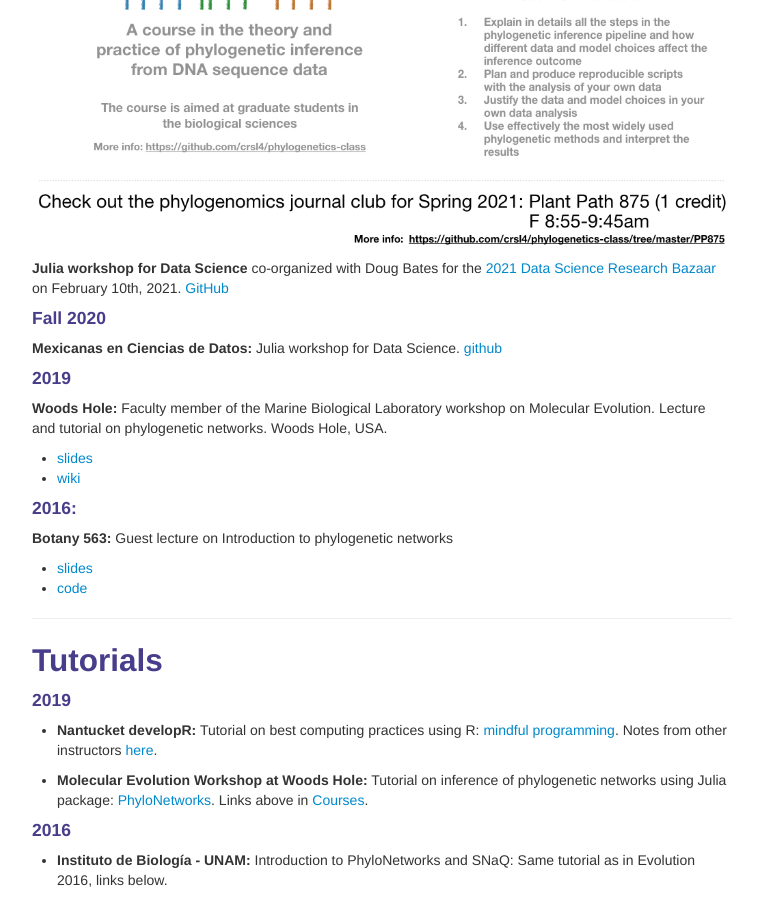
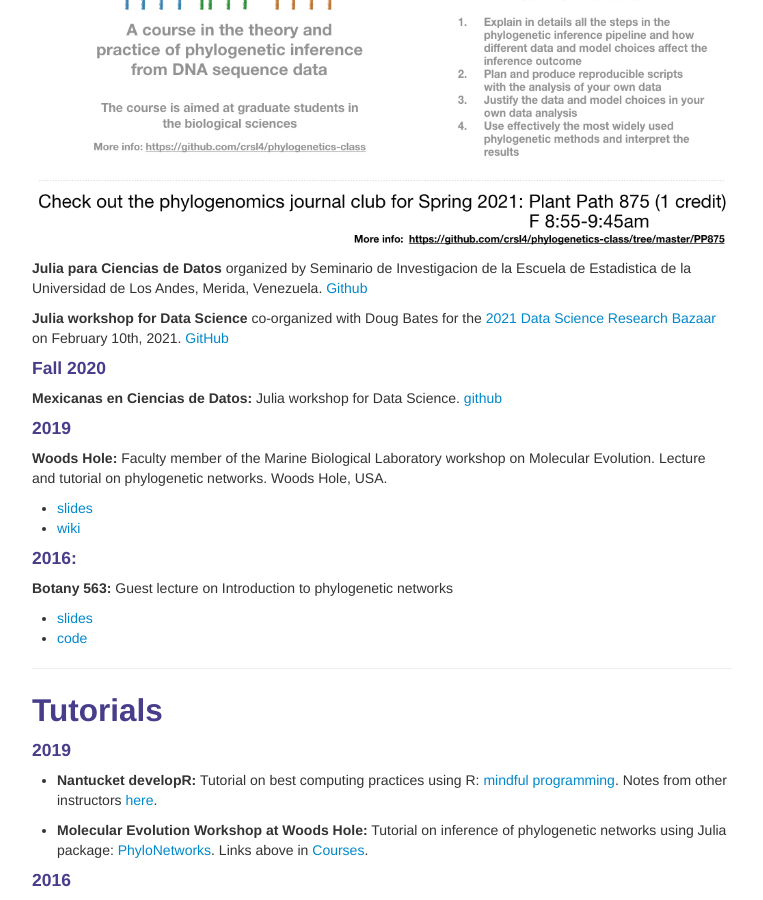
Before and after one commit to solislemuslab/solislemuslab.github.io, a Jekyll site: the page built from pages/teaching.md, in a window 1280 px wide and 900 px high, scrolled down 1023 px. Shown: the whole window, without its empty margins (258-1021 px from the left). Built offline with Jekyll 4.4.1, drawn with Linux system fonts in a browser that asks for light colours.

Commit message:
added julia spanish workshop

```diff
--- a/pages/teaching.md
+++ b/pages/teaching.md
@@ -44,6 +44,8 @@ description: Claudia Solis-Lemus' teaching
 - Plant Path 875 Readings in Phylogenomics: [website](https://github.com/crsl4/phylogenetics-class/tree/master/PP875); 1 credit; F 8:55-9:45am (virtual over zoom)
 
 ![ ](../assets/pics/bot563-phylogenetics.jpeg)
+
+**Julia para Ciencias de Datos** organized by Seminario de Investigacion de la Escuela de Estadistica de la Universidad de Los Andes, Merida, Venezuela. [Github](https://github.com/crsl4/julia-workshop/blob/main/one-hour-spanish/lecture-notes.md)
 
 **Julia workshop for Data Science** co-organized with Doug Bates for the [2021 Data Science Research Bazaar](https://datascience.wisc.edu/data-science-research-bazaar/) on February 10th, 2021. [GitHub](https://github.com/crsl4/julia-workshop)
 
```
